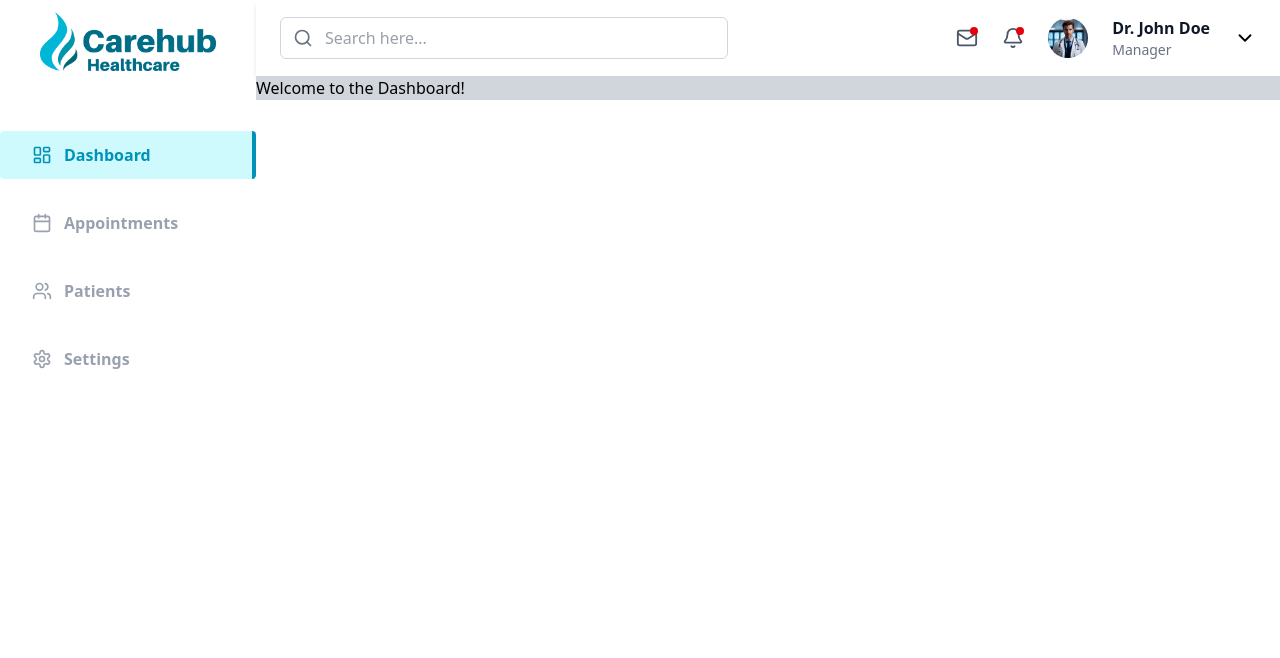
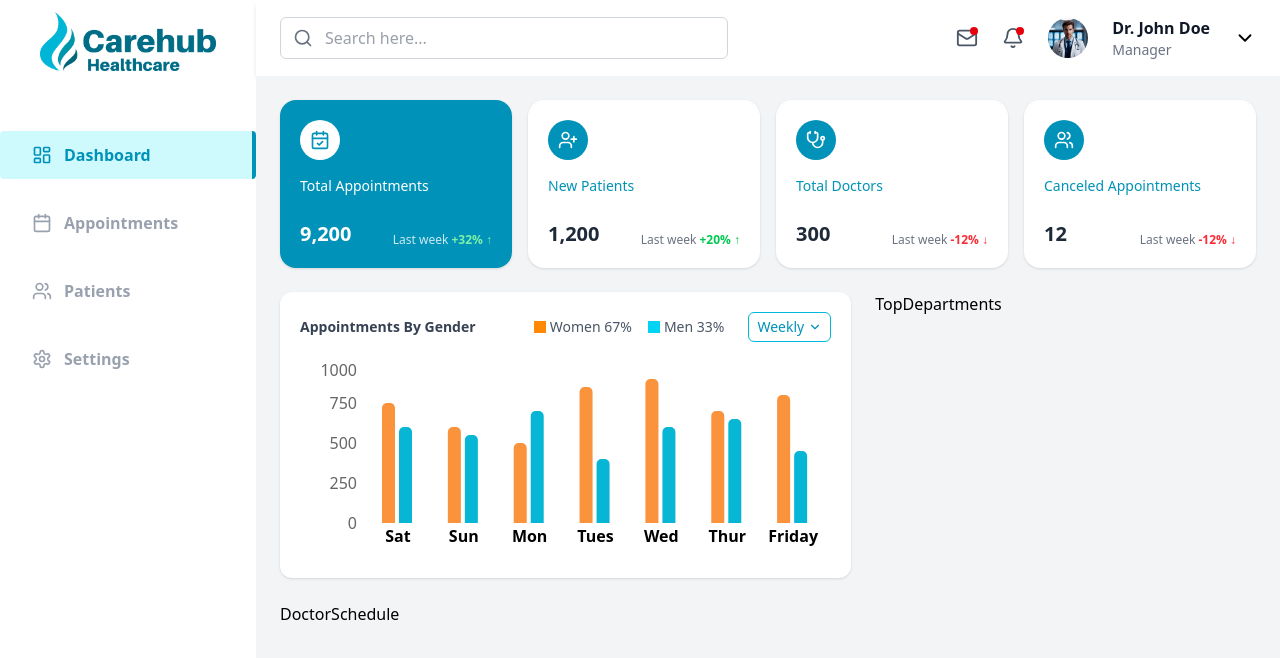
Before and after one commit to mahmoudakrm20/Cure-Hub, a React (Vite) app: page / in a window 1280 px wide. Shown: the top 658 px of the page. Built offline with nearby package versions, Linux system fonts and the light colour scheme.

Commit message:
Starting Working on Dashboard . made Stats Cards & Bar Charts for Gender

```diff
--- a/package.json
+++ b/package.json
@@ -16,6 +16,7 @@
     "react": "^19.1.0",
     "react-dom": "^19.1.0",
     "react-router-dom": "^7.6.1",
+    "recharts": "^2.15.3",
     "tailwindcss": "^4.1.8",
     "yup": "^1.6.1"
   },
--- a/src/App.jsx
+++ b/src/App.jsx
@@ -1,6 +1,6 @@
 import { BrowserRouter, Routes, Route } from "react-router-dom";
 import Layout from "./layout/Layout";
-import Dashboard from "./pages/Dashboard";
+import Dashboard from "./pages/Dashboard/Dashboard";
 import Appointments from "./pages/Appointments/Appointments";
 import AppointmentList from "./pages/Appointments/AppointmentList";
 import AppointmentRequests from "./pages/Appointments/AppointmentRequests";
--- a/src/pages/Dashboard.jsx
+++ /dev/null
@@ -1,7 +0,0 @@
-export default function Dashboard() {
-  return (
-    <div className="bg-gray-300">
-      Welcome to the Dashboard!
-    </div>
-  );
-}
--- /dev/null
+++ b/src/pages/Dashboard/CardStats.jsx
@@ -0,0 +1,80 @@
+import {
+  CalendarCheck,
+  UserPlus,
+  Stethoscope,
+  Users,
+  XCircle,
+} from "lucide-react";
+import { Link } from "react-router-dom";
+
+export default function CardStats() {
+  return (
+    <div className="grid grid-cols-1 sm:grid-cols-2 lg:grid-cols-4 gap-4">
+      {/* Card 1 */}
+      <Link to={"/appointments/list"}>
+      <div className="bg-cyan-600 text-white rounded-2xl p-5 shadow-sm flex flex-col justify-between">
+        <div className="flex flex-col gap-4">
+          <div className="w-10 h-10 rounded-full bg-white flex items-center justify-center">
+            <CalendarCheck className="w-5 h-5  text-cyan-600" />
+          </div>
+          <p className="text-sm font-medium">Total Appointments</p>
+        </div>
+        <div className="flex justify-between items-end mt-6 flex-wrap gap-y-1">
+          <h2 className="text-xl font-bold">9,200</h2>
+          <p className="text-xs text-white/80 text-right sm:text-left">
+            Last week <span className="text-green-300 font-semibold">+32% ↑</span>
+          </p>
+        </div>
+      </div>
+      </Link>
+
+      {/* Card 2 */}
+      <div className="bg-white text-gray-800 rounded-2xl p-5 shadow-sm flex flex-col justify-between">
+        <div className="flex flex-col gap-4">
+          <div className="w-10 h-10 rounded-full bg-cyan-600 flex items-center justify-center">
+            <UserPlus className="w-5 h-5 text-white" />
+          </div>
+          <p className="text-sm font-medium text-cyan-600">New Patients</p>
+        </div>
+        <div className="flex justify-between items-end mt-6 flex-wrap gap-y-1">
+          <h2 className="text-xl font-bold">1,200</h2>
+          <p className="text-xs text-gray-500 text-right sm:text-left">
+            Last week <span className="text-green-500 font-semibold">+20% ↑</span>
+          </p>
+        </div>
+      </div>
+
+      {/* Card 3 */}
+      <div className="bg-white text-gray-800 rounded-2xl p-5 shadow-sm flex flex-col justify-between">
+        <div className="flex flex-col gap-4">
+          <div className="w-10 h-10 rounded-full bg-cyan-600 flex items-center justify-center">
+            <Stethoscope className="w-5 h-5 text-white" />
+          </div>
+          <p className="text-sm font-medium text-cyan-600">Total Doctors</p>
+        </div>
+        <div className="flex justify-between items-end mt-6 flex-wrap gap-y-1">
+          <h2 className="text-xl font-bold">300</h2>
+          <p className="text-xs text-gray-500 text-right sm:text-left">
+            Last week <span className="text-red-500 font-semibold">-12% ↓</span>
+          </p>
+        </div>
+      </div>
+
+      {/* Card 4 */}
+      <div className="bg-white text-gray-800 rounded-2xl p-5 shadow-sm flex flex-col justify-between">
+        <div className="flex flex-col gap-4">
+          <div className="w-10 h-10 rounded-full bg-cyan-600 flex items-center justify-center">
+            <Users className="w-5 h-5 text-white" />
+          </div>
+          <p className="text-sm font-medium text-cyan-600">Canceled Appointments</p>
+        </div>
+        <div className="flex justify-between items-end mt-6 flex-wrap gap-y-1">
+          <h2 className="text-xl font-bold">12</h2>
+          <p className="text-xs text-gray-500 text-right sm:text-left">
+            Last week <span className="text-red-500 font-semibold">-12% ↓</span>
+          </p>
+        </div>
+      </div>
+    </div>
+  );
+}
--- /dev/null
+++ b/src/pages/Dashboard/Dashboard.jsx
@@ -0,0 +1,23 @@
+import CardStats from "./CardStats";
+import DoctorSchedule from "./DoctorSchedule";
+import GenderChart from "./GenderChart";
+import TopDepartments from "./TopDepartments";
+
+export default function Dashboard() {
+  return (
+    <div className="p-6 bg-gray-100 min-h-screen space-y-6">
+      <CardStats />
+      <div className="flex gap-6 items-stretch">
+
+        <div className="flex flex-col gap-6 flex-[0.6]">
+          <GenderChart />
+          <DoctorSchedule />
+        </div>
+
+        <div className="flex-[0.4]">
+          <TopDepartments />
+        </div>
+      </div>
+    </div>
+  );
+}
--- /dev/null
+++ b/src/pages/Dashboard/DoctorSchedule.jsx
@@ -0,0 +1,7 @@
+import React from 'react'
+
+export default function DoctorSchedule() {
+  return (
+    <div>DoctorSchedule</div>
+  )
+}
--- /dev/null
+++ b/src/pages/Dashboard/GenderChart.jsx
@@ -0,0 +1,54 @@
+import { BarChart, Bar, XAxis, YAxis, Tooltip, CartesianGrid  , ResponsiveContainer } from "recharts";
+import { ChevronDown } from "lucide-react";
+
+const data = [
+  { name: "Sat", women: 750, men: 600 },
+  { name: "Sun", women: 600, men: 550 },
+  { name: "Mon", women: 500, men: 700 },
+  { name: "Tues", women: 850, men: 400 },
+  { name: "Wed", women: 900, men: 600 },
+  { name: "Thur", women: 700, men: 650 },
+  { name: "Friday", women: 800, men: 450 },
+];
+
+
+export default function GenderChart() {
+  return (
+    <div className="bg-white rounded-xl p-5 shadow flex flex-col gap-4">
+      {/* Header */}
+      <div className="flex justify-between items-center">
+        <h2 className="text-sm font-bold text-gray-700">Appointments By Gender</h2>
+
+        <div className="flex items-center gap-6">
+          <div className="flex items-center gap-4 text-sm font-medium text-gray-600">
+            <span className="flex items-center gap-1">
+              <span className="w-3 h-3 bg-orange-400  inline-block" />
+              Women 67%
+            </span>
+            <span className="flex items-center gap-1">
+              <span className="w-3 h-3 bg-cyan-400  inline-block" />
+              Men 33%
+            </span>
+          </div>
+
+          <button className="flex items-center text-sm text-cyan-600 border border-cyan-500 px-2 py-1 rounded-md">
+            Weekly <ChevronDown size={14} className="ml-1 text-cyan-560" />
+          </button>
+        </div>
+      </div>
+
+      {/* Chart */}
+      <div className="w-full h-50">
+        <ResponsiveContainer width="100%" height="100%">
+          <BarChart data={data}>
+            <XAxis  tick={{ fontWeight: 600, fill: '#000' }} dataKey="name" axisLine={false} tickLine={false} />
+            <YAxis axisLine={false} tickLine={false} />
+            {/* <Tooltip /> */}
+            <Bar dataKey="women" fill="#fb923c" radius={[5, 5, 0, 0]} barSize={13} />
+            <Bar dataKey="men" fill="#06b6d4" radius={[5, 5, 0, 0]} barSize={13} />
+          </BarChart>
+        </ResponsiveContainer>
+      </div>
+    </div>
+  );
+}
--- /dev/null
+++ b/src/pages/Dashboard/TopDepartments.jsx
@@ -0,0 +1,7 @@
+import React from 'react'
+
+export default function TopDepartments() {
+  return (
+    <div>TopDepartments</div>
+  )
+}
```
Also changed, not shown: 1 other file (tests, documents, lock files or other folders).
